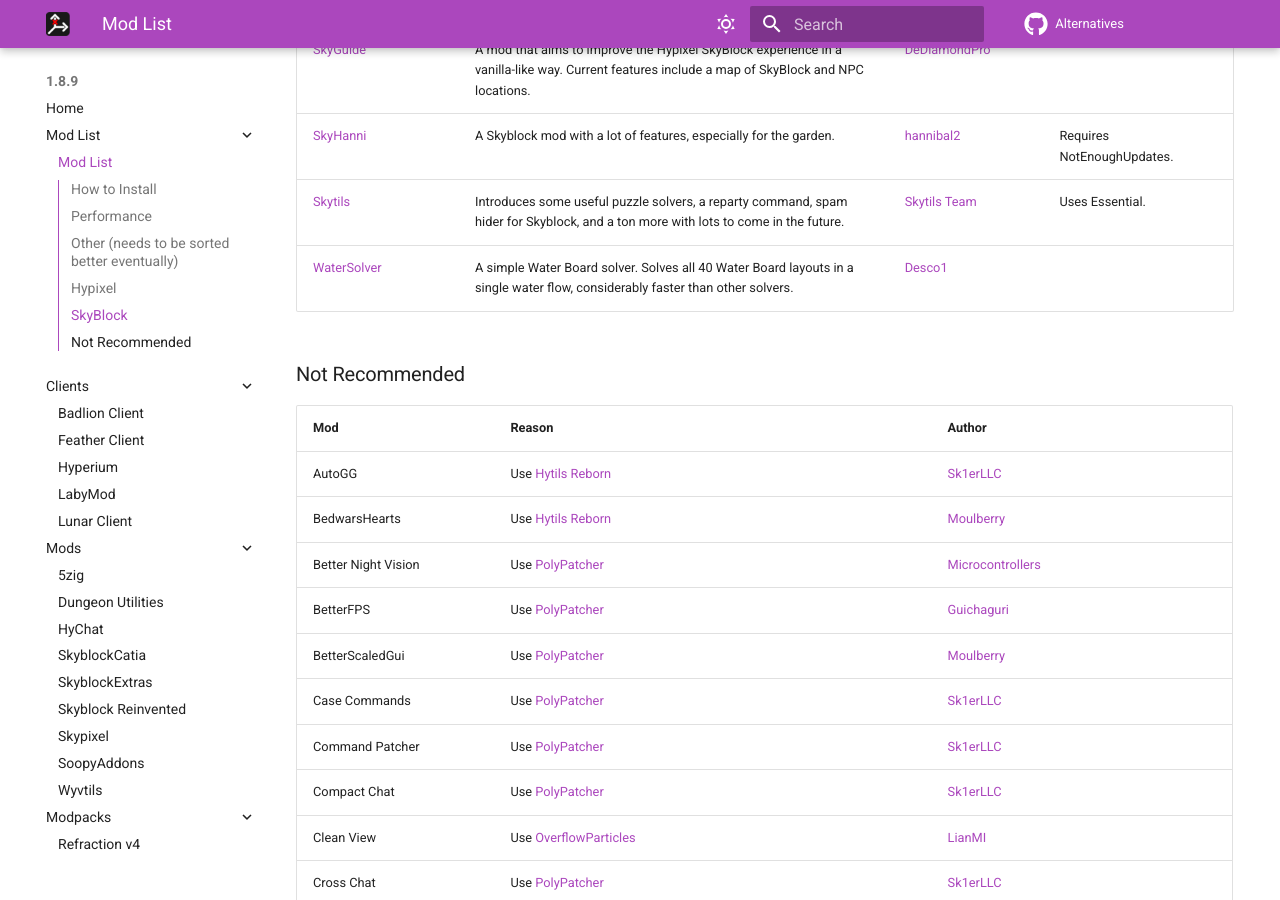
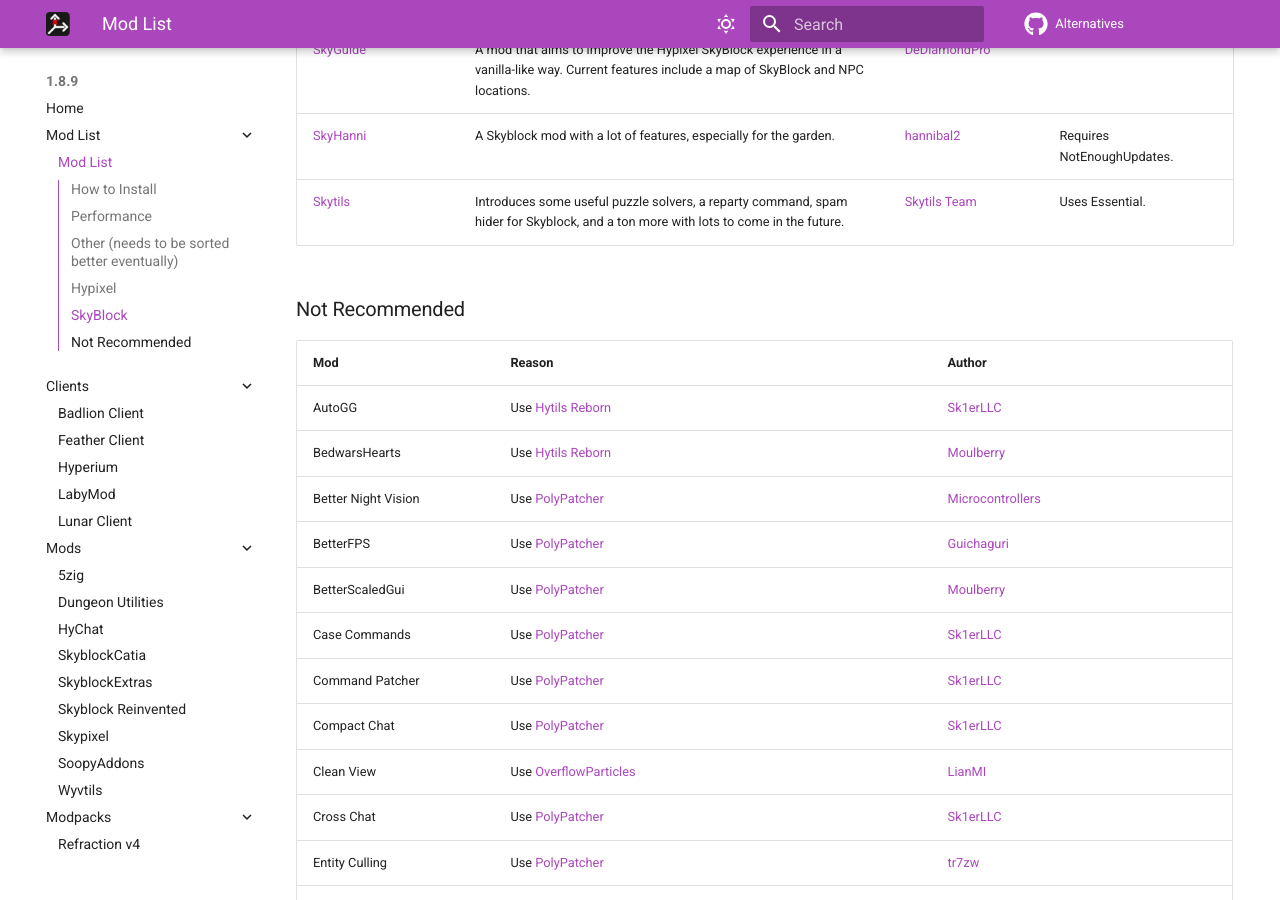
Before and after one commit to MicrocontrollersDev/Alternatives, an MkDocs documentation site: the page built from docs/1.8.9/modlist.md, in a window 1280 px wide and 900 px high, scrolled down 6320 px. Built offline with MkDocs 1.6.1 and Material for MkDocs 9.7.7, drawn with Linux system fonts in a browser that asks for light colours; comment, search, counter and statistics services are not loaded; some of the changed lines change nothing that is shown.

Commit message:
remove watersolver and desco link

```diff
--- a/docs/1.8.9/modlist.md
+++ b/docs/1.8.9/modlist.md
@@ -104,7 +104,6 @@
 | [SkyGuide](https://modrinth.com/mod/skyguide) | A mod that aims to improve the Hypixel SkyBlock experience in a vanilla-like way. Current features include a map of SkyBlock and NPC locations. | [DeDiamondPro](https://github.com/DeDiamondPro) |
 | [SkyHanni](https://modrinth.com/mod/skyhanni) | A Skyblock mod with a lot of features, especially for the garden. | [hannibal2](https://github.com/hannibal002) | Requires NotEnoughUpdates. |
 | [Skytils](https://github.com/Skytils/SkytilsMod/releases/latest) | Introduces some useful puzzle solvers, a reparty command, spam hider for Skyblock, and a ton more with lots to come in the future. | [Skytils Team](https://github.com/Skytils) | Uses Essential. |
-| [WaterSolver](https://github.com/Desco1/WaterSolver) | A simple Water Board solver. Solves all 40 Water Board layouts in a single water flow, considerably faster than other solvers. | [Desco1](https://github.com/Desco1) |
 
 ### Not Recommended
 
@@ -153,7 +152,7 @@
 | Sk1er Old Animations Mod | Use [OverflowAnimations](https://modrinth.com/mod/animations) | [Sk1erLLC](https://github.com/Sk1erLLC) |
 | SkyblockAddons | Use [SkyblockAddons Unofficial](https://modrinth.com/mod/skyblockaddons-unofficial) | [Biscuit](https://github.com/BiscuitDevelopment) |
 | Soopy | Discontinued, [see alternatives](https://alternatives.microcontrollers.dev/1.8.9/soopy) | [SoopyBoo32](https://github.com/Soopyboo32) |
-| Synthesis | Discontinued | [Antonio32A](https://github.com/Antonio32A), [ComplexOrigin](https://github.com/complexorigin), [Desco1](https://github.com/Desco1), [RayDeeUx](https://github.com/RayDeeUx) |
+| Synthesis | Discontinued | [Antonio32A](https://github.com/Antonio32A), [ComplexOrigin](https://github.com/complexorigin), Desco1, [RayDeeUx](https://github.com/RayDeeUx) |
 | Smooth Scrolling Everywhere | Use [PolyPatcher](https://modrinth.com/mod/patcher) | [Sk1erLLC](https://github.com/Sk1erLLC) |
 | TCPNoDelay | This issue was fixed in vanilla Minecraft 1.8.1 | [prplz](https://github.com/prplz) |
 | Vanilla Enhancements | Use [PolyPatcher](https://modrinth.com/mod/patcher) & [Chatting](https://modrinth.com/mod/chatting) | [OrangeMarshall](https://hypixel.net/members/orangemarshall.21118) |
```
